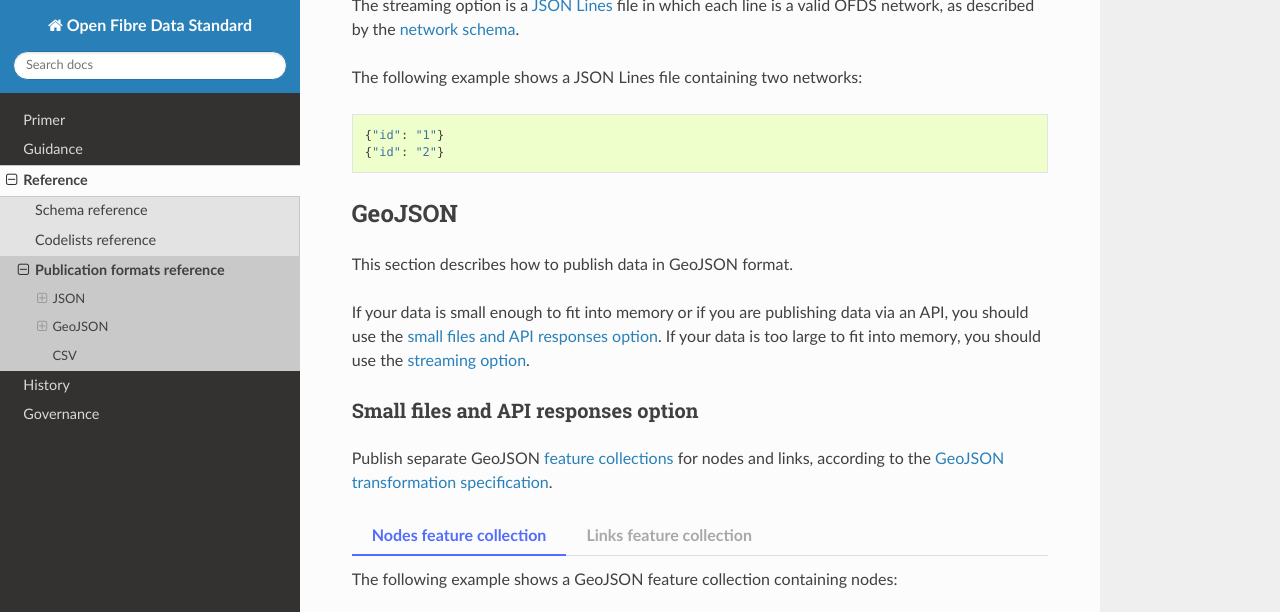
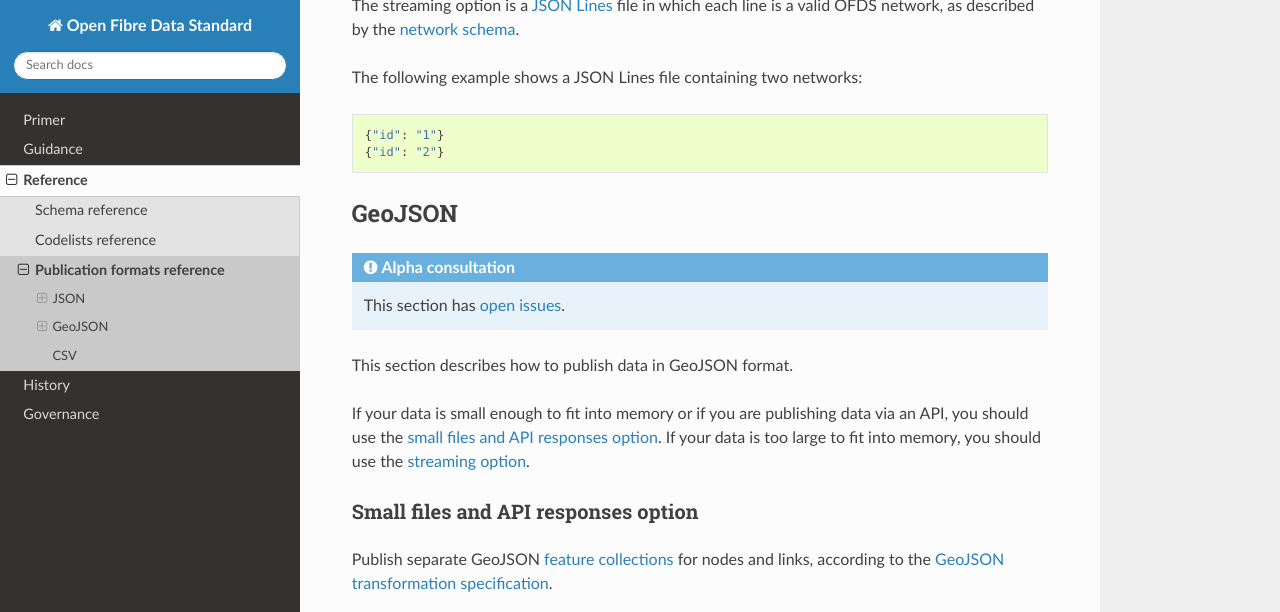
Before and after one commit to Open-Telecoms-Data/open-fibre-data-standard, a Sphinx documentation site: the page built from docs/reference/publication_formats.md, in a window 1280 px wide and 900 px high, scrolled down 1737 px, cut to the strip 0-612 px from the top of the window. Built offline with Sphinx 7.4.7 and the Read the Docs theme 2.0.0, drawn with Linux system fonts in a browser that asks for light colours; some of the changed text lies outside the part shown.

Commit message:
docs/reference/publication_formats.md: Add links to open issues

````diff
--- a/docs/reference/publication_formats.md
+++ b/docs/reference/publication_formats.md
@@ -71,6 +71,10 @@ The following example shows a JSON Lines file containing two networks:
 ```
 
 ## GeoJSON
+
+```{admonition} Alpha consultation
+This section has [open issues](https://github.com/Open-Telecoms-Data/open-fibre-data-standard/issues?q=is%3Aopen+is%3Aissue+label%3A%22GeoJSON+format%22+).
+```
 
 This section describes how to publish data in GeoJSON format.
 
@@ -191,4 +195,8 @@ A reference implementation of the transformation is [available in Python on Gith
 
 ## CSV
 
+```{admonition} Alpha consultation
+This section has [open issues](https://github.com/Open-Telecoms-Data/open-fibre-data-standard/issues?q=is%3Aopen+is%3Aissue+label%3A%22CSV+format%22).
+```
+
 This section describes how to publish data in CSV format.
````
